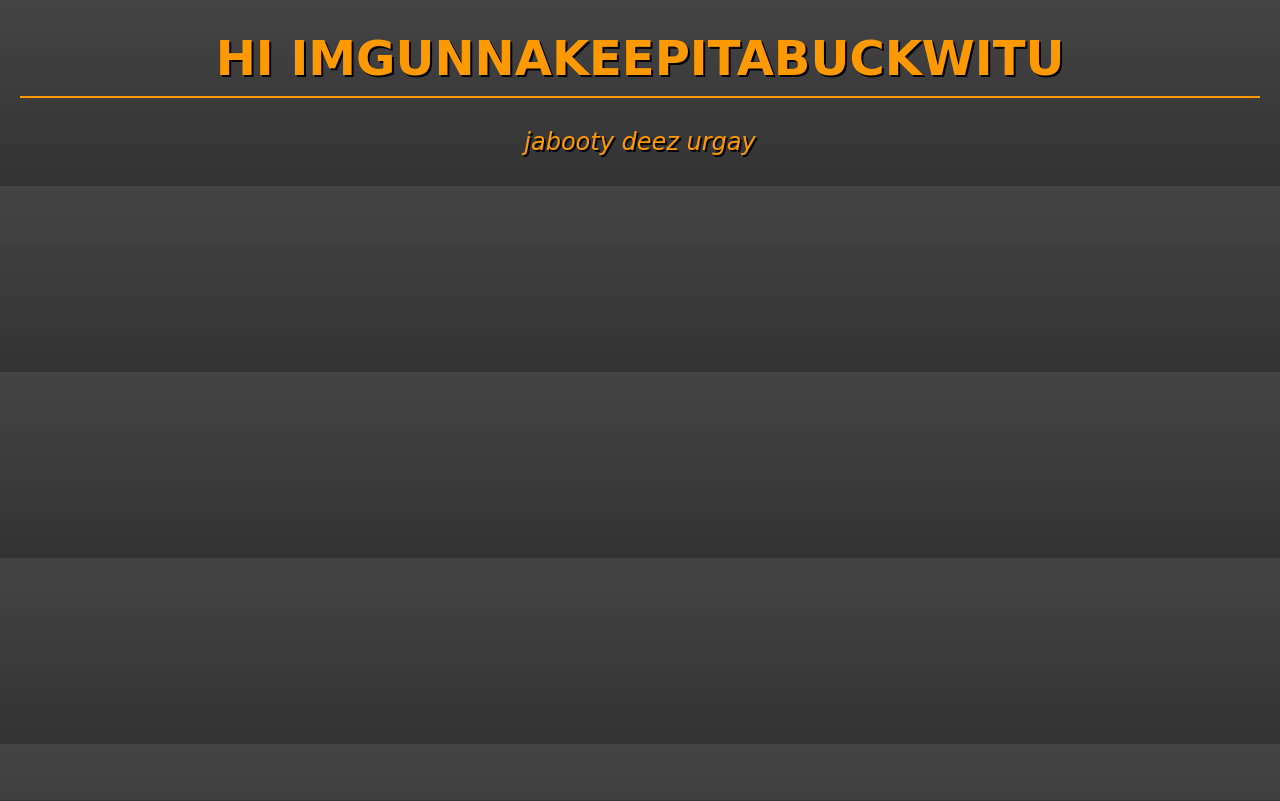
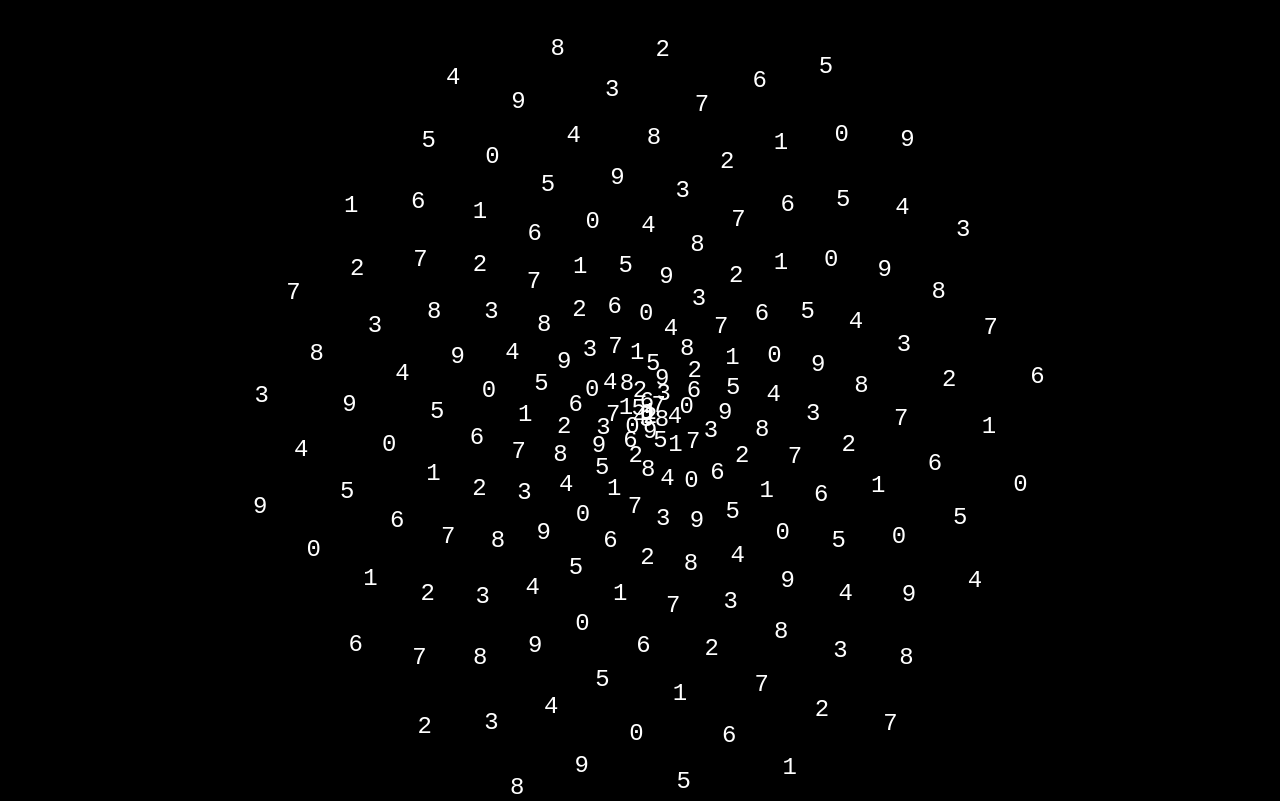
Before and after one commit to gromalev2021/gromalev2021.github.io, a plain HTML site: page index.html in a window 1280 px wide. Drawn offline with Linux system fonts and the light colour scheme.

Commit message:
Update index.html

```diff
--- a/index.html
+++ b/index.html
@@ -3,68 +3,68 @@
 <head>
   <meta charset="UTF-8">
   <meta name="viewport" content="width=device-width, initial-scale=1.0">
-  <title>HI IMGUNNAKEEPITABUCKWITU</title>
+  <title>ASCII Spiral</title>
   <style>
-    /* Import demonic font */
-    @font-face {
-      font-family: 'Creepster';
-      src: url('https://fonts.googleapis.com/css2?family=Creepster&display=swap');
+    /* Global styles */
+    body {
+      margin: 0;
+      padding: 0;
+      background-color: #000;
+      overflow: hidden;
     }
 
-    /* Global styles */
-    body {
-      font-family: 'Creepster', cursive;
-      margin: 0;
-      padding: 0;
-      background-color: #333;
-      background-image: linear-gradient(#444, #333);
-      color: #ff9900;
-    }
-
-    /* Responsive design */
-    h1, p {
+    /* Spiral container */
+    #spiral {
+      position: absolute;
+      top: 50%;
+      left: 50%;
+      transform: translate(-50%, -50%);
       text-align: center;
-      margin: 20px;
-      padding: 10px;
-      text-shadow: 2px 2px #000;
-    }
-
-    /* Media queries for mobile optimization */
-    @media only screen and (max-width: 768px) {
-      h1 {
-        font-size: 24px;
-      }
-      p {
-        font-size: 18px;
-      }
-    }
-
-    /* Demonic effects */
-    h1 {
-      font-size: 48px;
-      font-weight: bold;
-      border-bottom: 2px solid #ff9900;
-    }
-
-    p {
       font-size: 24px;
-      font-style: italic;
+      font-family: monospace;
+      color: #fff;
     }
   </style>
 </head>
-<body onload="playSound()">
-  <h1>HI IMGUNNAKEEPITABUCKWITU</h1>
-  <p>jabooty deez urgay</p>
-
-  <audio id="screamSound" loop>
-    <source src="https://www.noiseforfun.com/sounds/scream.mp3" type="audio/mpeg">
-    Your browser does not support the audio element.
-  </audio>
+<body>
+  <div id="spiral"></div>
 
   <script>
-    function playSound() {
-      document.getElementById("screamSound").play();
+    // Spiral settings
+    const spiralElement = document.getElementById("spiral");
+    const spiralSize = 200;
+    const spiralSpeed = 50;
+    let spiralAngle = 0;
+
+    // ASCII numbers
+    const numbers = "0123456789";
+
+    // Animation function
+    function animate() {
+      spiralAngle += 0.1;
+      let spiralHtml = "";
+
+      for (let i = 0; i < spiralSize; i++) {
+        const radius = i * 2;
+        const x = Math.cos(spiralAngle + i) * radius;
+        const y = Math.sin(spiralAngle + i) * radius;
+        const number = numbers[i % numbers.length];
+
+        spiralHtml += `<span style="position: absolute; top: ${y}px; left: ${x}px;">${number}</span>`;
+      }
+
+      spiralElement.innerHTML = spiralHtml;
+      requestAnimationFrame(animate);
     }
+
+    // Interaction event
+    spiralElement.addEventListener("touchstart", (e) => {
+      spiralSpeed += 10;
+      spiralElement.style.color = `hsl(${Math.random() * 360}, 100%, 50%)`;
+    });
+
+    // Start animation
+    animate();
   </script>
 </body>
 </html>
```
